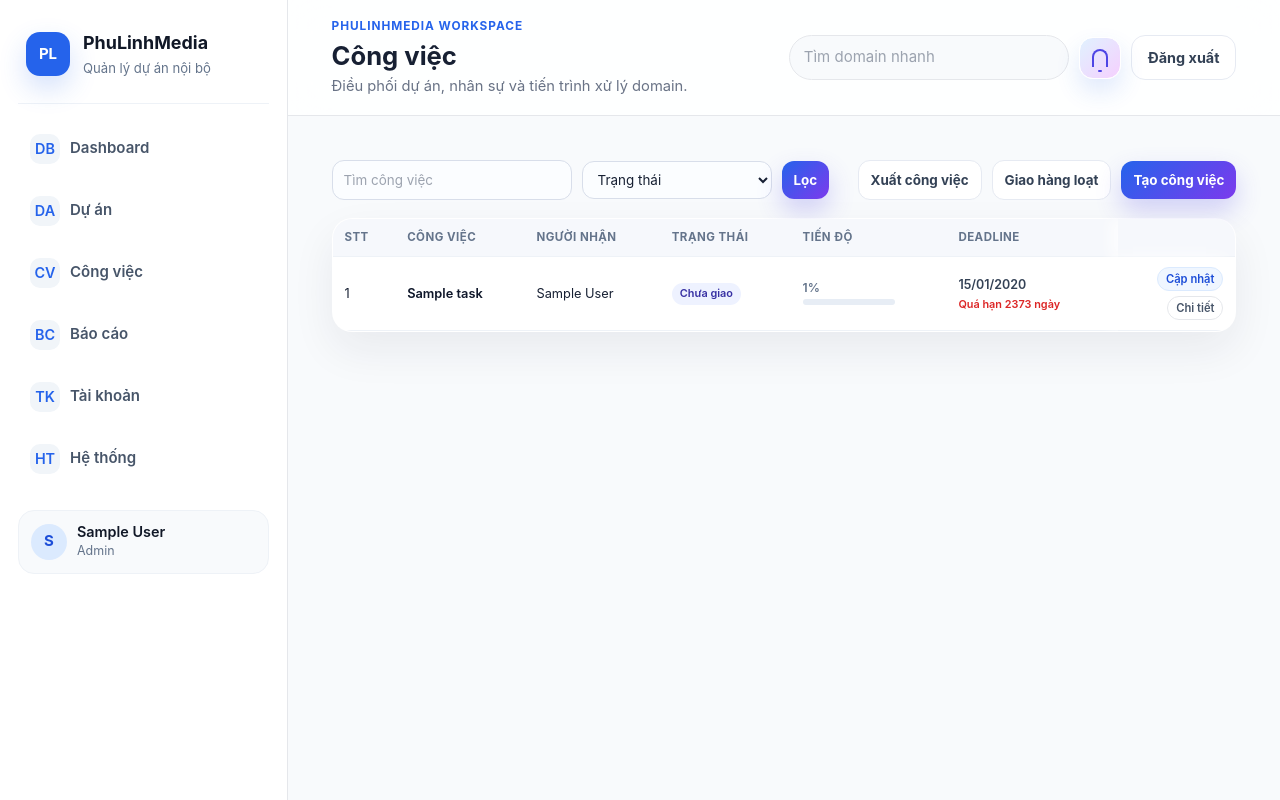
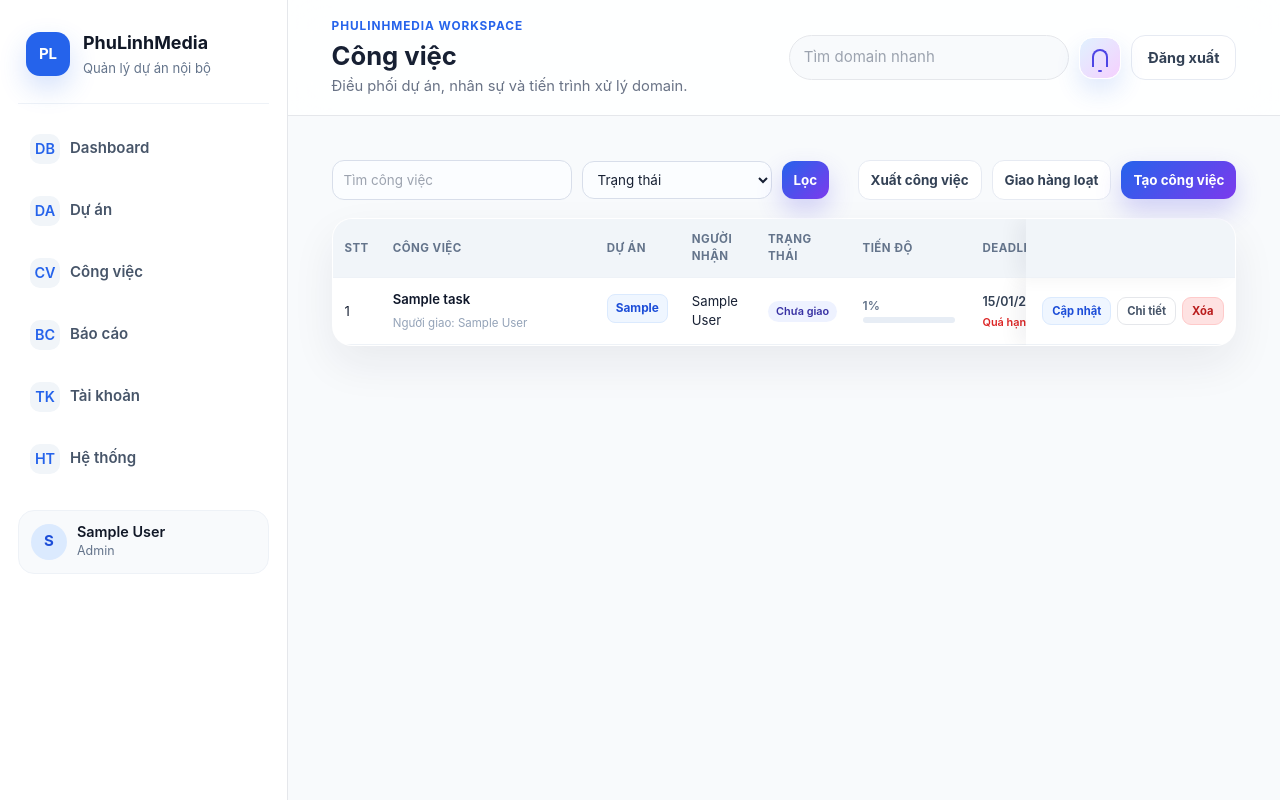
Before and after one commit to Qliti92/phulinhmedia, a Django app: page /cong-viec/ in a window 1280 px wide. Run offline with Django 5.2, Linux system fonts and the light colour scheme; a user stored in the database is signed in; tables that the repository leaves empty hold one stand-in row (values such as "Sample post"); data that the repository does not hold is empty; some libraries are stand-ins or nearby versions.

Commit message:
Add role-based deletion and improve project task tables

```diff
--- a/apps/projects/urls.py
+++ b/apps/projects/urls.py
@@ -9,4 +9,5 @@ urlpatterns = [
     path("<int:pk>/", views.ProjectDetailView.as_view(), name="project_detail"),
     path("<int:pk>/cap-nhat-nhanh/", views.ProjectQuickUpdateView.as_view(), name="project_quick_update"),
     path("<int:pk>/sua/", views.ProjectUpdateView.as_view(), name="project_update"),
+    path("<int:pk>/xoa/", views.ProjectDeleteView.as_view(), name="project_delete"),
 ]
--- a/apps/tasks/urls.py
+++ b/apps/tasks/urls.py
@@ -11,4 +11,5 @@ urlpatterns = [
     path("<int:pk>/sua/", views.TaskUpdateView.as_view(), name="task_update"),
     path("<int:pk>/cap-nhat/", views.StaffTaskUpdateView.as_view(), name="task_staff_update"),
     path("<int:pk>/duyet/", views.TaskReviewView.as_view(), name="task_review"),
+    path("<int:pk>/xoa/", views.TaskDeleteView.as_view(), name="task_delete"),
 ]
--- a/apps/tasks/views.py
+++ b/apps/tasks/views.py
@@ -1,5 +1,6 @@
 from django.contrib import messages
 from django.contrib.auth.mixins import LoginRequiredMixin, UserPassesTestMixin
+from django.core.exceptions import PermissionDenied
 from django.shortcuts import get_object_or_404, redirect
 from django.urls import reverse_lazy
 from django.utils import timezone
@@ -13,7 +14,7 @@ from .models import Task
 
 class TaskAccessMixin(LoginRequiredMixin):
     def get_queryset(self):
-        return Task.objects.select_related("assignee", "created_by").visible_to(self.request.user)
+        return Task.objects.select_related("project", "assignee", "created_by").visible_to(self.request.user)
 
 
 class CanAssignTaskMixin(UserPassesTestMixin):
@@ -171,3 +172,14 @@ class TaskDetailView(TaskAccessMixin, DetailView):
             attachment.save()
             messages.success(request, "Đã tải file minh chứng.")
         return redirect("task_detail", pk=self.object.pk)
+
+
+class TaskDeleteView(LoginRequiredMixin, View):
+    def post(self, request, pk):
+        if not request.user.is_admin_role:
+            raise PermissionDenied
+
+        task = get_object_or_404(Task, pk=pk)
+        task.delete()
+        messages.success(request, "Đã xóa công việc.")
+        return redirect("tasks")
--- a/static/css/app.css
+++ b/static/css/app.css
@@ -71,10 +71,12 @@ button,input,select,textarea{font:inherit;min-width:0}
 .tool-actions{display:flex;gap:10px;align-items:center;flex-wrap:wrap}
 .toolbar form{display:flex;gap:10px;flex-wrap:wrap;align-items:center;min-width:0}
 .toolbar .input,.toolbar select{width:auto;min-width:190px}
-.btn,.btn-muted{display:inline-flex;align-items:center;justify-content:center;border-radius:14px;padding:11px 16px;font-weight:650;font-size:.9rem;border:0;cursor:pointer;transition:.18s ease;white-space:nowrap}
+.btn,.btn-muted,.btn-danger{display:inline-flex;align-items:center;justify-content:center;border-radius:14px;padding:11px 16px;font-weight:650;font-size:.9rem;border:0;cursor:pointer;transition:.18s ease;white-space:nowrap}
 .btn{background:linear-gradient(135deg,#2563eb,#7c3aed);color:white;box-shadow:0 12px 26px rgba(79,70,229,.24)}
-.btn:hover,.btn-muted:hover{transform:translateY(-1px)}
+.btn:hover,.btn-muted:hover,.btn-danger:hover{transform:translateY(-1px)}
 .btn-muted{border:1px solid var(--line);background:white;color:#334155}
+.btn-danger{border:1px solid #fecaca;background:#dc2626;color:white;box-shadow:0 8px 18px rgba(220,38,38,.18)}
+.btn-danger:hover{background:#b91c1c}
 .action-strong{border-color:#bfdbfe;background:#eff6ff;color:#1d4ed8}
 .btn-full{width:100%;margin-top:10px}
 .input,select,textarea,input[type=text],input[type=email],input[type=password],input[type=number],input[type=date],input[type=file]{width:100%;border:1px solid #d8deea;border-radius:14px;padding:12px 13px;background:#fbfdff;color:var(--ink);outline:none}
@@ -83,14 +85,18 @@ button,input,select,textarea{font:inherit;min-width:0}
 form p{margin:0 0 14px}
 .table-wrap{width:100%;overflow:auto;background:white;border:1px solid rgba(255,255,255,.92);border-radius:20px;box-shadow:0 18px 44px rgba(23,32,51,.07)}
 .table{min-width:1120px;width:100%;border-collapse:separate;border-spacing:0;font-size:.9rem}
-.table th{position:sticky;top:0;background:#f6f8fc;text-align:left;color:#46556c;font-weight:650}
+.table th{position:sticky;top:0;background:#f1f5f9;text-align:left;color:#475569;font-weight:700;z-index:1}
 .table th,.table td{padding:15px 14px;border-bottom:1px solid #eef2f7;vertical-align:middle}
-.table tbody tr:hover{background:#fbfdff}
+.table tbody tr:nth-child(even){background:#fbfdff}
+.table tbody tr:hover{background:#eff6ff}
 .table strong,.activity-list b{font-weight:600}
 .domain-text{font-weight:620;color:#0f172a}
-.row-actions{display:grid;gap:5px;align-items:center;white-space:nowrap;justify-items:end}
-.btn-mini{border:1px solid #dbeafe;background:#eff6ff;color:#1d4ed8;border-radius:999px;padding:4px 8px;font-size:.7rem;font-weight:600;cursor:pointer;line-height:1.25}
+.row-actions{display:flex;gap:6px;align-items:center;white-space:nowrap;justify-content:flex-end}
+.row-actions form{display:inline-flex;margin:0}
+.btn-mini{border:1px solid #dbeafe;background:#eff6ff;color:#1d4ed8;border-radius:9px;padding:6px 9px;font-size:.7rem;font-weight:650;cursor:pointer;line-height:1.25}
 .btn-mini-ghost{background:white;color:#475569;border-color:#e5e7eb}
+.btn-mini-danger{background:#fee2e2;color:#b91c1c;border-color:#fecaca}
+.btn-mini-danger:hover{background:#dc2626;color:white;border-color:#dc2626}
 .link-chip{display:inline-flex;border:1px solid #bfdbfe;background:#eff6ff;color:#1d4ed8;border-radius:999px;padding:5px 9px;font-size:.78rem;font-weight:620}
 .link-stack{display:flex;gap:6px;flex-wrap:wrap;min-width:120px}
 .link-stack a{color:#2563eb;font-weight:600;font-size:.82rem}
@@ -101,9 +107,9 @@ form p{margin:0 0 14px}
 .compact-tools{align-items:flex-start}
 .compact-tools .input{padding:9px 11px;border-radius:12px;font-size:.84rem}
 .compact-tools .btn,.compact-tools .btn-muted{padding:9px 12px;border-radius:12px;font-size:.84rem}
-.compact-project-table .table{min-width:1020px;font-size:.8rem}
+.compact-project-table .table{min-width:1040px;font-size:.82rem}
 .compact-project-table .table th{font-size:.72rem;text-transform:uppercase;letter-spacing:.04em;color:#64748b}
-.compact-project-table .table th,.compact-project-table .table td{padding:10px 12px}
+.compact-project-table .table th,.compact-project-table .table td{padding:12px}
 .compact-project-table .col-check{width:42px;text-align:center}
 .compact-project-table input[type=checkbox]{width:15px;height:15px;accent-color:#2563eb}
 .compact-project-table .project-cell{min-width:210px}
@@ -127,7 +133,9 @@ form p{margin:0 0 14px}
 .deadline-warning{color:#d97706}
 .deadline-overdue{color:#dc2626;font-weight:620}
 .deadline-done{color:#2563eb}
-.sticky-action{position:sticky;right:0;background:inherit;box-shadow:-8px 0 14px rgba(255,255,255,.72)}
+.sticky-action{position:sticky;right:0;background:#fff;box-shadow:-10px 0 18px rgba(15,23,42,.05);min-width:210px}
+.table tbody tr:nth-child(even) .sticky-action{background:#fbfdff}
+.table tbody tr:hover .sticky-action{background:#eff6ff}
 .stage-empty{background:#f1f5f9;color:#64748b}
 .badge{display:inline-flex;align-items:center;border-radius:999px;background:#e0f2fe;color:#075985;padding:4px 8px;font-weight:600;font-size:.68rem;white-space:nowrap;line-height:1.25}
 .badge-soft{background:#eef2ff;color:#3730a3}
@@ -175,7 +183,10 @@ form p{margin:0 0 14px}
 .link-fields[hidden]{display:none}
 .modal-actions{display:flex;justify-content:flex-end;gap:10px;margin-top:16px}
 .bulk-selected-note{display:inline-flex;align-items:center;border:1px solid #dbeafe;background:#eff6ff;color:#1d4ed8;border-radius:999px;padding:7px 10px;font-size:.8rem;font-weight:620;margin-bottom:14px}
-.task-table .table{min-width:820px}
+.task-table .table{min-width:980px}
+.task-title-cell{display:grid;gap:5px;min-width:190px}
+.task-title-cell small,.table-muted{color:#94a3b8;font-size:.72rem}
+.project-reference{display:inline-block;max-width:190px;overflow:hidden;text-overflow:ellipsis;white-space:nowrap;color:#1d4ed8;background:#eff6ff;border:1px solid #dbeafe;border-radius:8px;padding:5px 8px;font-size:.74rem;font-weight:650}
 .modal-form select[multiple]{min-height:148px}
 .task-note-grid{display:grid;grid-template-columns:1fr 1fr;gap:14px;margin-top:16px}
 .notification-list{display:grid;gap:10px}
@@ -244,7 +255,7 @@ form p{margin:0 0 14px}
   .progress{width:82px}
   .panel{padding:14px;border-radius:14px}
   .detail-grid,.mini-stats{grid-template-columns:1fr}
-  .actions-row .btn,.actions-row .btn-muted,.actions-row form{width:100%}
+  .actions-row .btn,.actions-row .btn-muted,.actions-row .btn-danger,.actions-row form{width:100%}
   .login-body{padding:12px}
   .login-hero,.login-card{border-radius:18px;padding:22px}
   .login-hero{min-height:230px}
--- a/templates/base.html
+++ b/templates/base.html
@@ -7,7 +7,7 @@
   <title>{% block title %}PhuLinhMedia{% endblock %}</title>
   <script src="https://cdn.tailwindcss.com"></script>
   <script src="https://unpkg.com/htmx.org@2.0.4"></script>
-  <link rel="stylesheet" href="{% static 'css/app.css' %}">
+  <link rel="stylesheet" href="{% static 'css/app.css' %}?v=20260717-2">
 </head>
 <body>
   <div class="app-shell">
--- a/templates/core/dashboard.html
+++ b/templates/core/dashboard.html
@@ -4,7 +4,7 @@
 <div class="hero-panel">
   <div>
     <p class="eyebrow">Tổng quan vận hành</p>
-    <h2>Quản lý tiến độ, deadline và chất lượng công việc trong một màn hình.</h2>
+    <h3>Quản lý tiến độ, deadline và chất lượng công việc</h3>
   </div>
   <div class="hero-badges">
     <span>Realtime</span>
--- a/templates/projects/project_list.html
+++ b/templates/projects/project_list.html
@@ -94,6 +94,12 @@
             <div class="row-actions">
               <button class="btn-mini" type="button" data-open-modal="project-modal-{{ p.pk }}">Cập nhật</button>
               <a class="btn-mini btn-mini-ghost" href="{% url 'project_detail' p.pk %}">Chi tiết</a>
+              {% if request.user.is_admin_role or request.user.is_manager_role and p.created_by_id == request.user.id %}
+                <form method="post" action="{% url 'project_delete' p.pk %}" onsubmit="return confirm('Bạn chắc chắn muốn xóa dự án này?');">
+                  {% csrf_token %}
+                  <button class="btn-mini btn-mini-danger" type="submit">Xóa</button>
+                </form>
+              {% endif %}
             </div>
           </td>
         </tr>
--- a/templates/tasks/task_detail.html
+++ b/templates/tasks/task_detail.html
@@ -13,6 +13,12 @@
   <div class="actions-row">
     <a class="btn-muted" href="{% url 'task_staff_update' object.pk %}">Cập nhật</a>
     <a class="btn-muted" href="{% url 'task_review' object.pk %}">Duyệt</a>
+    {% if request.user.is_admin_role %}
+      <form method="post" action="{% url 'task_delete' object.pk %}" onsubmit="return confirm('Bạn chắc chắn muốn xóa công việc này?');">
+        {% csrf_token %}
+        <button class="btn-danger" type="submit">Xóa công việc</button>
+      </form>
+    {% endif %}
   </div>
 </section>
 <section class="panel section-gap">
--- a/templates/tasks/task_list.html
+++ b/templates/tasks/task_list.html
@@ -31,6 +31,7 @@
       <tr>
         <th>STT</th>
         <th>Công việc</th>
+        <th>Dự án</th>
         <th>Người nhận</th>
         <th>Trạng thái</th>
         <th>Tiến độ</th>
@@ -43,7 +44,17 @@
         <tr>
           <td data-label="STT">{{ page_obj.start_index|add:forloop.counter0 }}</td>
           <td data-label="Công việc">
-            <span class="domain-text">{{ t.title }}</span>
+            <div class="task-title-cell">
+              <span class="domain-text">{{ t.title }}</span>
+              <small>Người giao: {{ t.created_by|default:"-" }}</small>
+            </div>
+          </td>
+          <td data-label="Dự án">
+            {% if t.project %}
+              <a class="project-reference" href="{% url 'project_detail' t.project.pk %}">{{ t.project.domain }}</a>
+            {% else %}
+              <span class="table-muted">Không thuộc dự án</span>
+            {% endif %}
           </td>
           <td data-label="Người nhận">{{ t.assignee|default:"-" }}</td>
           <td data-label="Trạng thái"><span class="badge badge-soft">{{ t.get_status_display }}</span></td>
@@ -63,11 +74,17 @@
             <div class="row-actions">
               <button class="btn-mini" type="button" data-open-modal="task-modal-{{ t.pk }}">Cập nhật</button>
               <a class="btn-mini btn-mini-ghost" href="{% url 'task_detail' t.pk %}">Chi tiết</a>
+              {% if request.user.is_admin_role %}
+                <form method="post" action="{% url 'task_delete' t.pk %}" onsubmit="return confirm('Bạn chắc chắn muốn xóa công việc này?');">
+                  {% csrf_token %}
+                  <button class="btn-mini btn-mini-danger" type="submit">Xóa</button>
+                </form>
+              {% endif %}
             </div>
           </td>
         </tr>
       {% empty %}
-        <tr><td colspan="7" class="empty">Chưa có công việc</td></tr>
+        <tr><td colspan="8" class="empty">Chưa có công việc</td></tr>
       {% endfor %}
     </tbody>
   </table>
```
Also changed, not shown: apps/projects/tests.py (added, +53 -0 lines), apps/projects/views.py (+15 -0 lines), apps/tasks/tests.py (added, +39 -0 lines), templates/projects/project_detail.html (+9 -1 lines).
